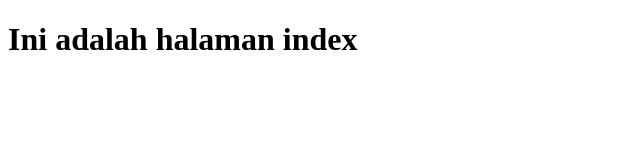
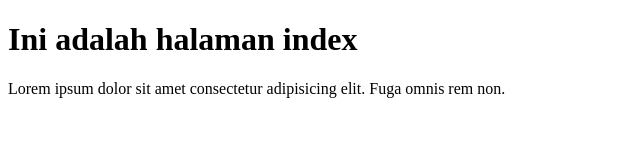
Before and after one commit to Kirasakti/kira-git-test, a plain HTML site: page index.html in a window 1280 px wide. Shown: the whole page, without its empty margins (0-640 px from the left). Drawn offline with Linux system fonts and the light colour scheme.

Commit message:
menambahkan p

```diff
--- a/index.html
+++ b/index.html
@@ -7,5 +7,9 @@
   </head>
   <body>
     <h1>Ini adalah halaman index</h1>
+    <p>
+      Lorem ipsum dolor sit amet consectetur adipisicing elit. Fuga omnis rem
+      non.
+    </p>
   </body>
 </html>
```
